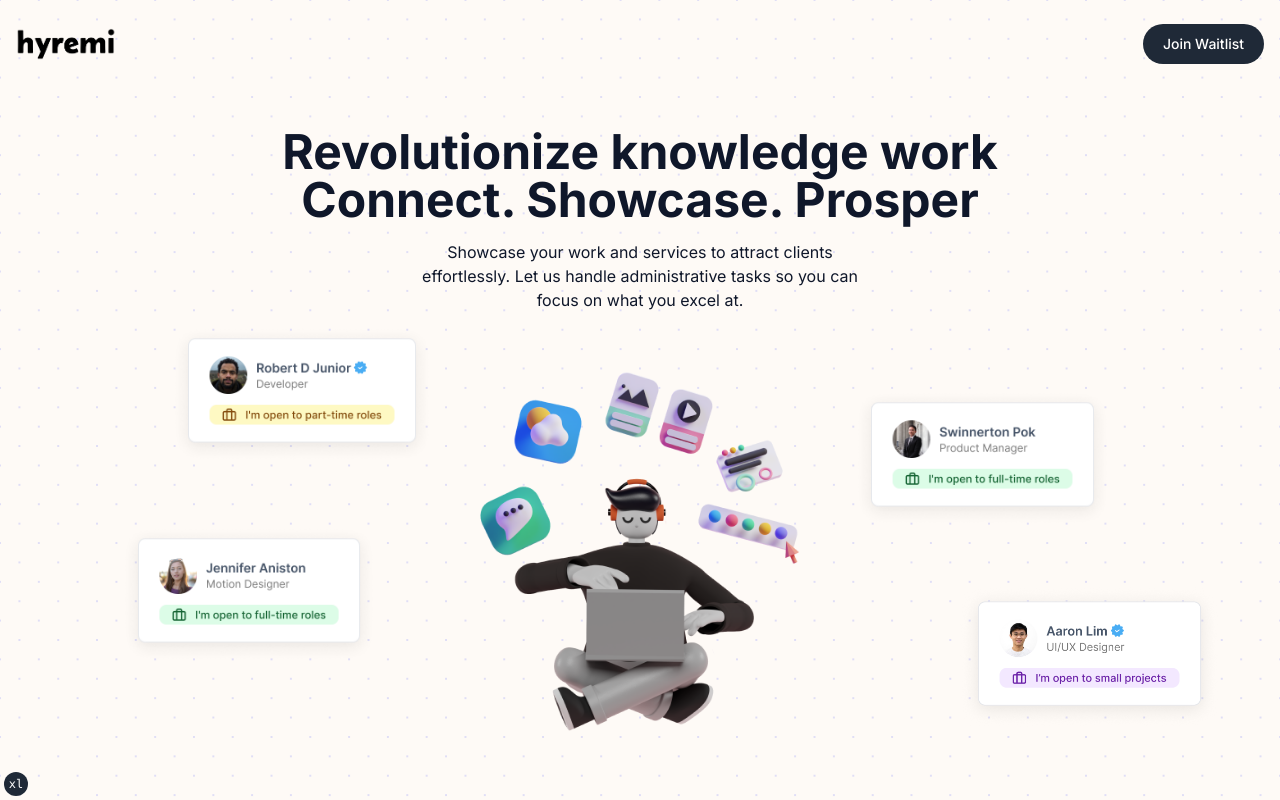
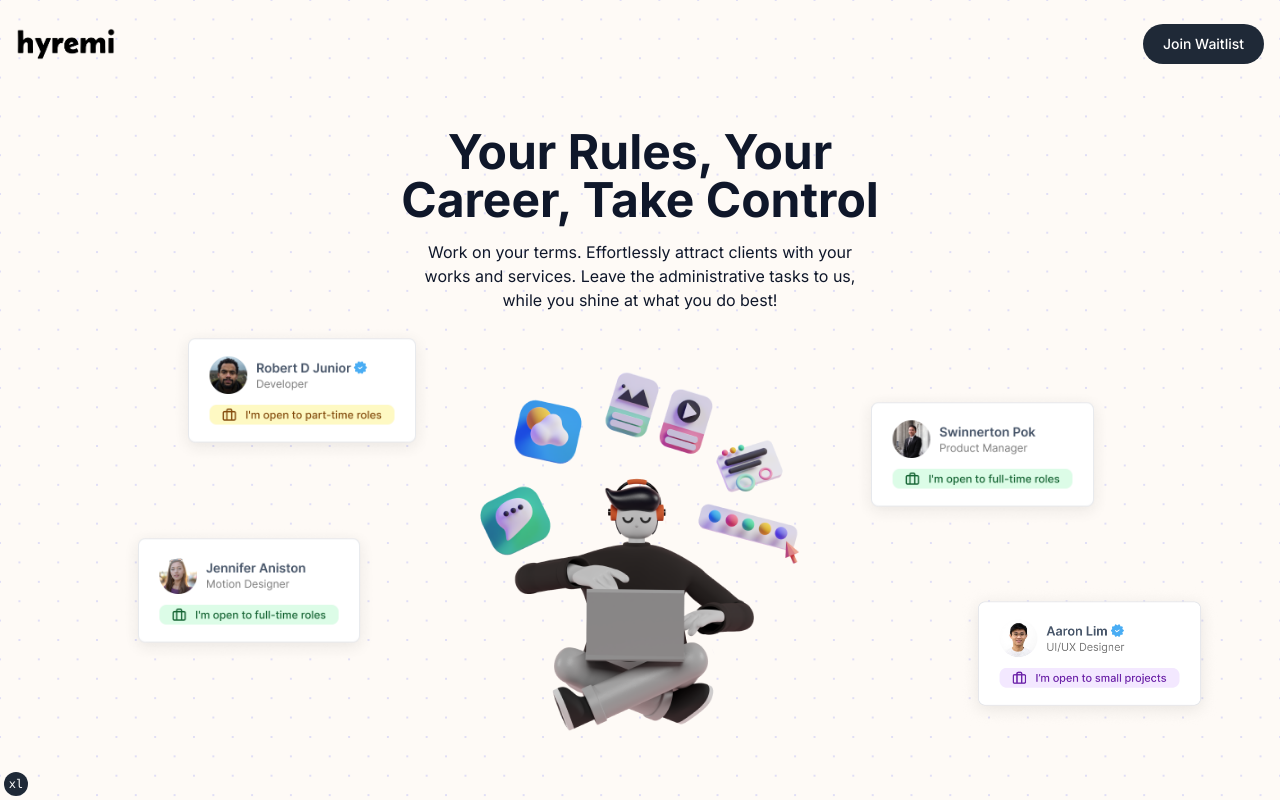
Before and after one commit to aaronlimck/hyremi_landing, a Next.js app: page / in a window 1280 px wide. Shown: the top 800 px of the page. Built offline with nearby package versions, Linux system fonts and the light colour scheme.

Commit message:
update hero copywriting

```diff
--- a/components/Hero.js
+++ b/components/Hero.js
@@ -7,11 +7,12 @@ const Hero = () => {
         className="w-full lg:max-w-3xl text-2xl sm:text-3xl md:text-4xl lg:text-5xl font-bold text-center"
         style={{ textWrap: "balance" }}
       >
-        Revolutionize knowledge work Connect. Showcase. Prosper
+        Your Rules, Your Career, Take Control
       </h1>
       <p className="w-full max-w-md text-center pb-6">
-        Showcase your work and services to attract clients effortlessly. Let us
-        handle administrative tasks so you can focus on what you excel at.
+        Work on your terms. Effortlessly attract clients with your works and
+        services. Leave the administrative tasks to us, while you shine at what
+        you do best!
       </p>
 
       <Image
```
